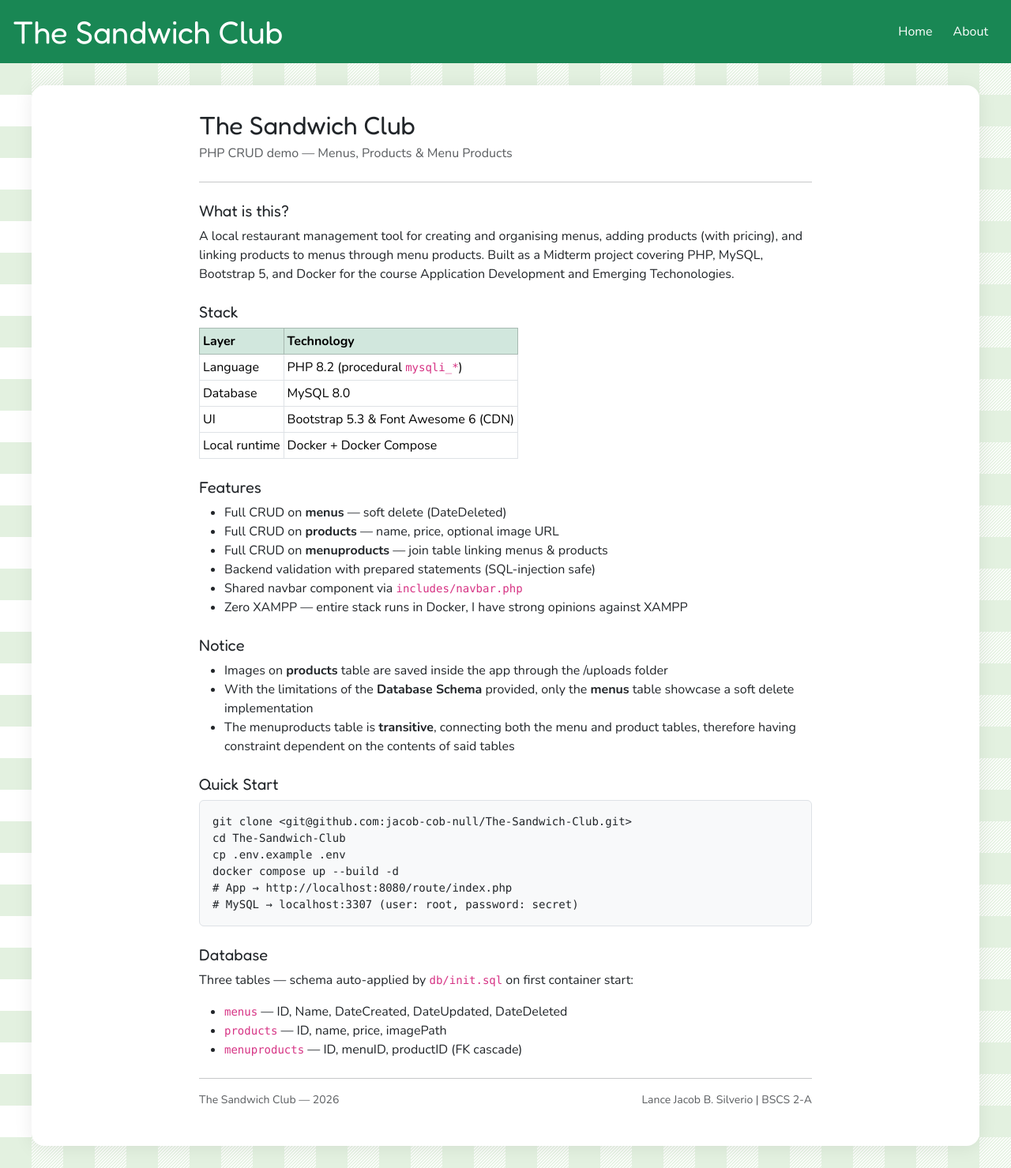
After one commit to jacob-cob-null/The-Sandwich-Club, a PHP site: page /about.php in a window 1280 px wide. The commit adds this page. Shown: the whole page at 79% size. Run offline with PHP 8.4, Linux system fonts and the light colour scheme.

Commit message:
Add home page with cards and about page

```diff
--- /dev/null
+++ b/route/about.php
@@ -0,0 +1,71 @@
+<?php
+$baseUrl   = './';
+$pageTitle = 'About — The Sandwich Club';
+include __DIR__ . '/../includes/navbar.php';
+?>
+
+<div class="container" style="max-width: 800px;">
+
+    <h2 class="mb-1">The Sandwich Club</h2>
+    <p class="text-muted mb-4">PHP CRUD demo &mdash; Menus, Products &amp; Menu Products</p>
+
+    <hr>
+
+    <h5 class="mt-4">What is this?</h5>
+    <p>
+        A local restaurant management tool for creating and organising menus, adding products
+        (with pricing), and linking products to menus through menu products.
+        Built as a Midterm project covering PHP, MySQL, Bootstrap 5, and Docker for the course Application Development and Emerging Techonologies.
+    </p>
+
+    <h5 class="mt-4">Stack</h5>
+    <table class="table table-bordered table-sm w-auto">
+        <thead class="table-success">
+            <tr><th>Layer</th><th>Technology</th></tr>
+        </thead>
+        <tbody>
+            <tr><td>Language</td><td>PHP 8.2 (procedural <code>mysqli_*</code>)</td></tr>
+            <tr><td>Database</td><td>MySQL 8.0</td></tr>
+            <tr><td>UI</td><td>Bootstrap 5.3 &amp; Font Awesome 6 (CDN)</td></tr>
+            <tr><td>Local runtime</td><td>Docker + Docker Compose</td></tr>
+        </tbody>
+    </table>
+
+    <h5 class="mt-4">Features</h5>
+    <ul>
+        <li>Full CRUD on <strong>menus</strong> &mdash; soft delete (DateDeleted)</li>
+        <li>Full CRUD on <strong>products</strong> &mdash; name, price, optional image URL</li>
+        <li>Full CRUD on <strong>menuproducts</strong> &mdash; join table linking menus &amp; products</li>
+        <li>Backend validation with prepared statements (SQL-injection safe)</li>
+        <li>Shared navbar component via <code>includes/navbar.php</code></li>
+        <li>Zero XAMPP &mdash; entire stack runs in Docker, I have strong opinions against XAMPP</li>
+    </ul>
+        <h5 class="mt-4">Notice</h5>
+    <ul>
+        <li>Images on <strong>products</strong> table are saved inside the app through the /uploads folder</li>
+        <li>With the limitations of the <strong>Database Schema</strong> provided, only the <strong>menus</strong> table showcase a soft delete implementation</li>
+        <li>The menuproducts table is <strong>transitive</strong>, connecting both the menu and product tables, therefore having constraint dependent on the contents of said tables</li>
+    </ul>
+
+    <h5 class="mt-4">Quick Start</h5>
+    <pre class="bg-light border rounded p-3"><code>git clone &lt;git@github.com:jacob-cob-null/The-Sandwich-Club.git&gt;
+cd The-Sandwich-Club
+cp .env.example .env
+docker compose up --build -d
+# App → http://localhost:8080/route/index.php
+# MySQL → localhost:3307 (user: root, password: secret)</code></pre>
+
+    <h5 class="mt-4">Database</h5>
+    <p>Three tables &mdash; schema auto-applied by <code>db/init.sql</code> on first container start:</p>
+    <ul>
+        <li><code>menus</code> &mdash; ID, Name, DateCreated, DateUpdated, DateDeleted</li>
+        <li><code>products</code> &mdash; ID, name, price, imagePath</li>
+        <li><code>menuproducts</code> &mdash; ID, menuID, productID (FK cascade)</li>
+    </ul>
+    <hr class="mt-4">
+        <div class="d-flex justify-content-between">
+            <p class="text-muted small">The Sandwich Club &mdash; <?= date('Y') ?></p>
+            <p class="text-muted small">Lance Jacob B. Silverio  |  BSCS 2-A</p>
+        </div>
+</div>
+<?php include __DIR__ . '/../includes/footer.php'; ?>
```
Also changed, not shown: route/index.php (+116 -24 lines).
